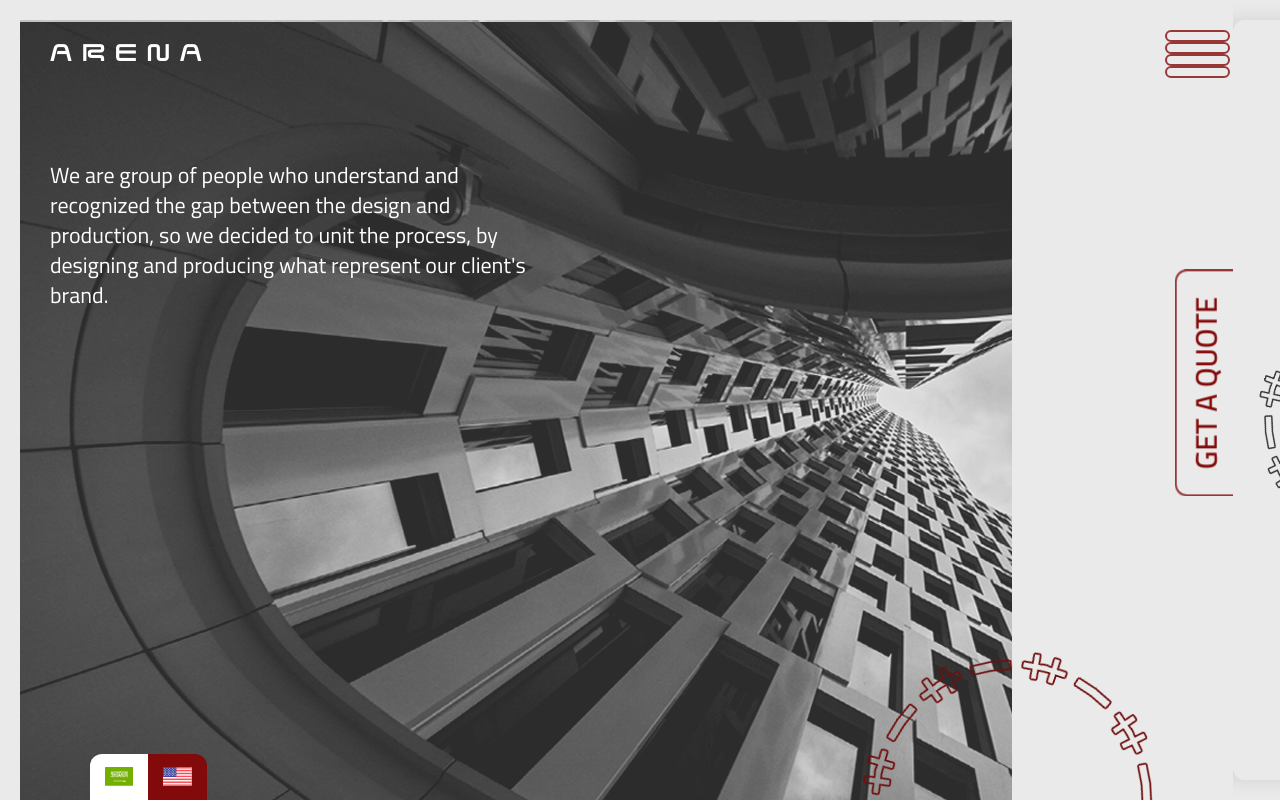
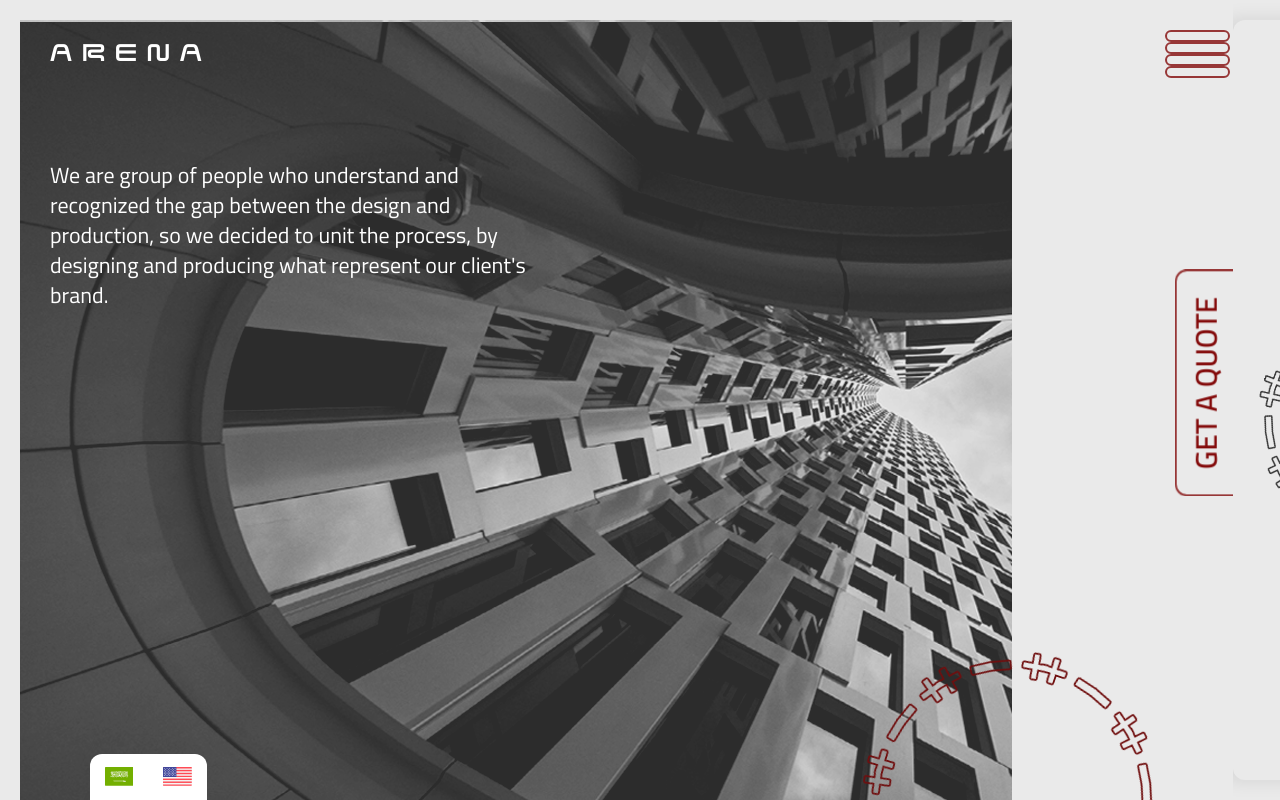
Before and after one commit to Momen-Code/arena-1, a React (Create React App) app in the folder client/: page / in a window 1280 px wide. Built offline with nearby package versions, Linux system fonts and the light colour scheme.

Commit message:
fixed language detector problem

```diff
--- a/client/src/i18n.js
+++ b/client/src/i18n.js
@@ -7,7 +7,7 @@ import { initReactI18next } from 'react-i18next';
 import TRANSLATIONS_AR from './translations/ar/translations';
 import TRANSLATIONS_EN from './translations/en/translations';
 i18n.use(Backend)
-	// .use(LanguageDetector)
+	.use(LanguageDetector)
 	.use(initReactI18next)
 	.init({
 		resources: {
```
